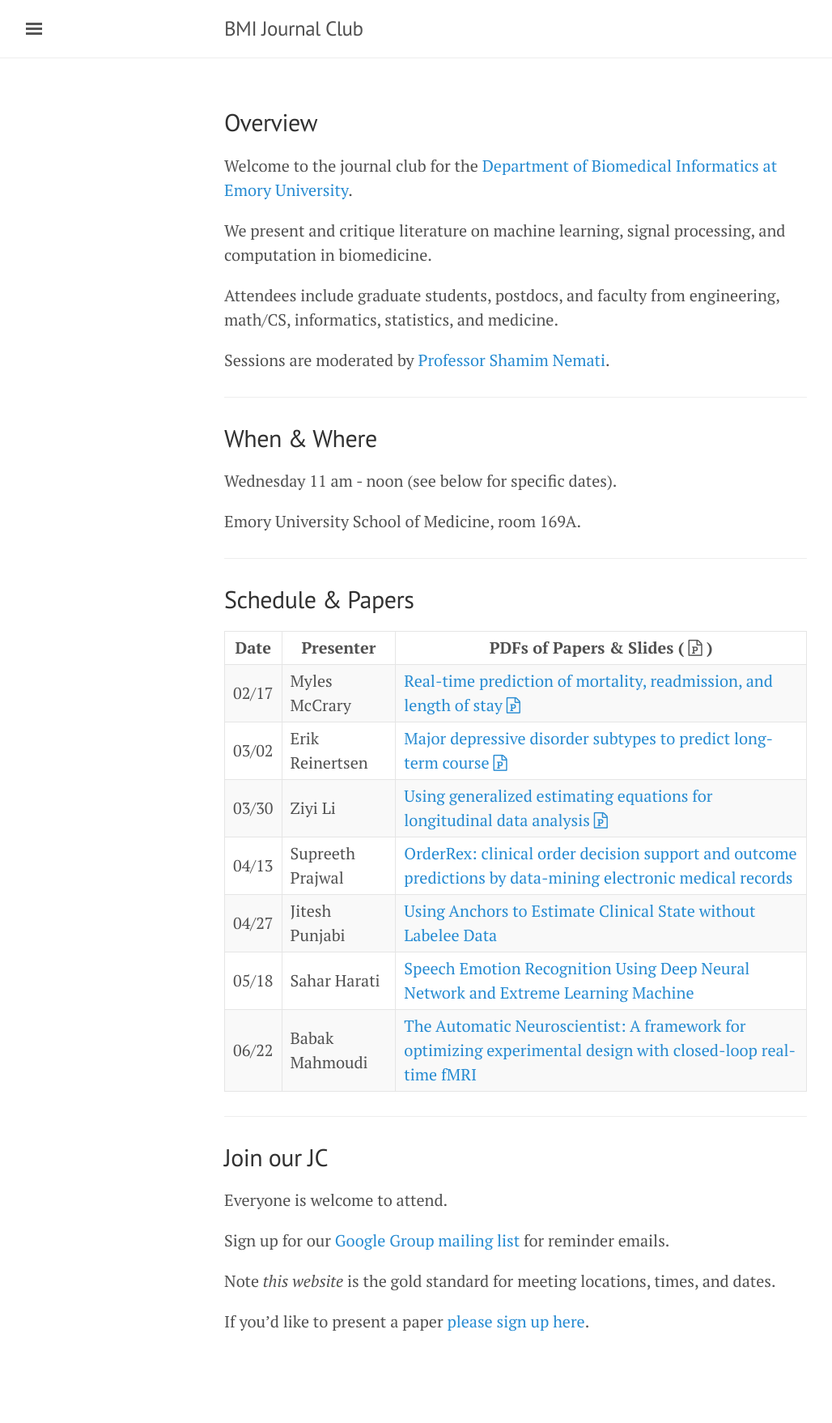
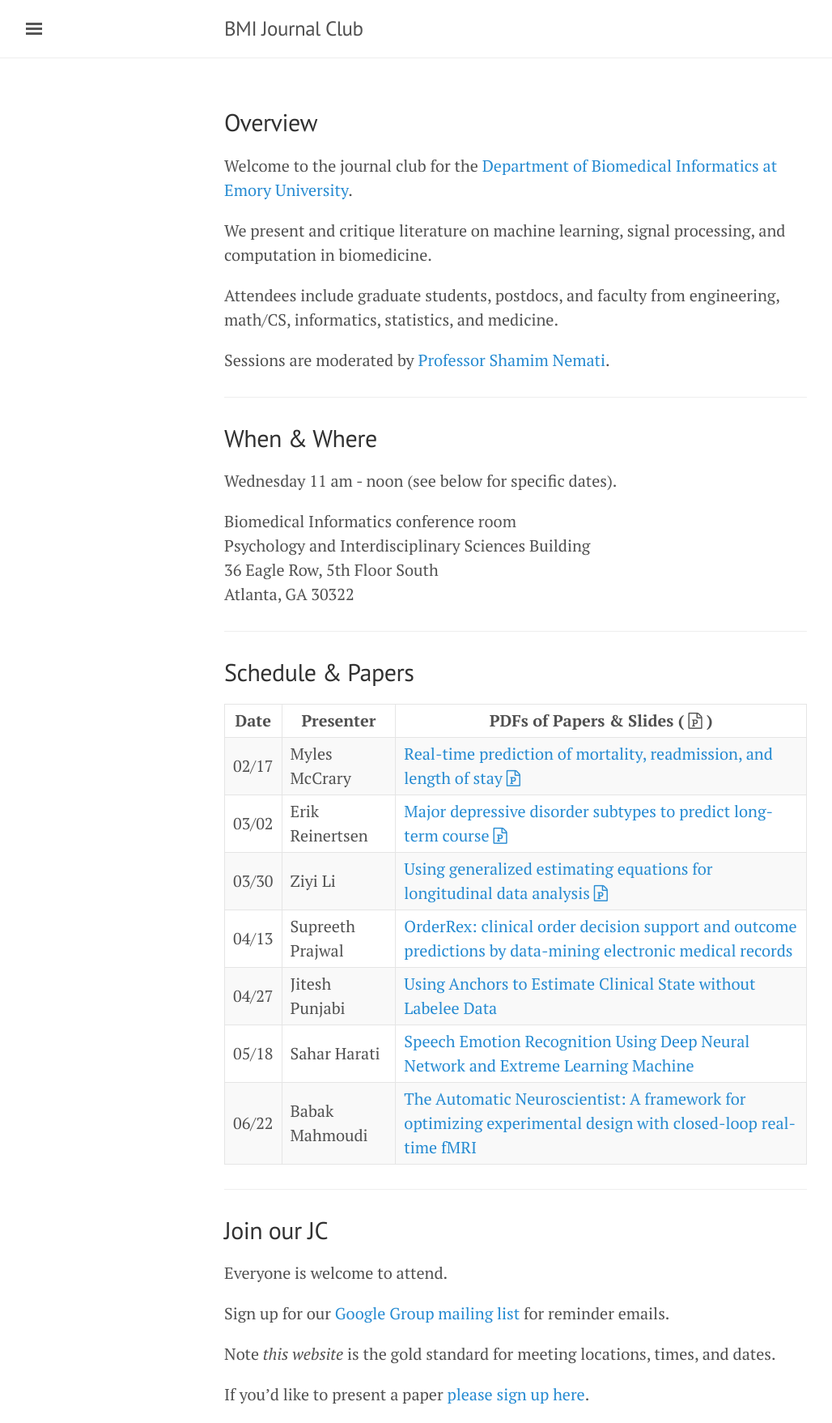
Before and after one commit to NematiLab/bmijc, a Jekyll site: the page built from index.md, in a window 1280 px wide. Shown: the whole page at 81% size, without its empty margins (3-1031 px from the left). Built offline with Jekyll 4.4.1, drawn with Linux system fonts in a browser that asks for light colours; nearby versions of some CDN libraries; before the commit the page ends 1667 px from its top, so only the background shows below that.

Commit message:
revised meeting loc

```diff
--- a/index.md
+++ b/index.md
@@ -21,7 +21,10 @@ Sessions are moderated by [Professor Shamim Nemati](http://scholar.harvard.edu/s
 
 Wednesday 11 am - noon (see below for specific dates).
 
-Emory University School of Medicine, room 169A.
+Biomedical Informatics conference room<br>
+Psychology and Interdisciplinary Sciences Building<br>
+36 Eagle Row, 5th Floor South<br>
+Atlanta, GA 30322
 
 ---
 
```
